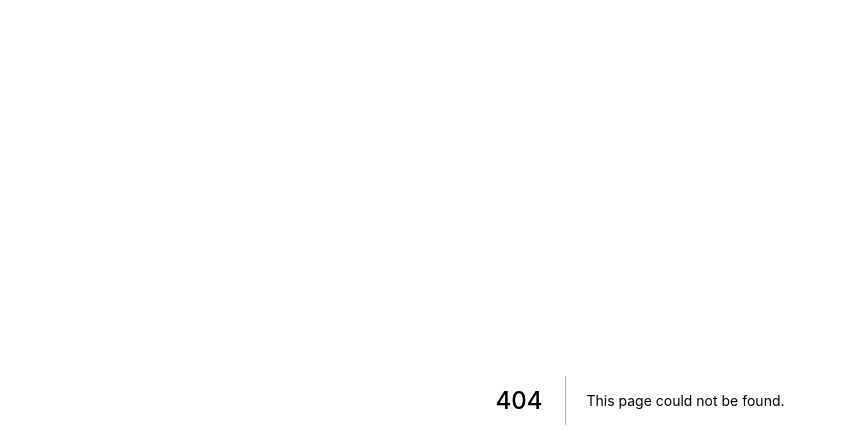
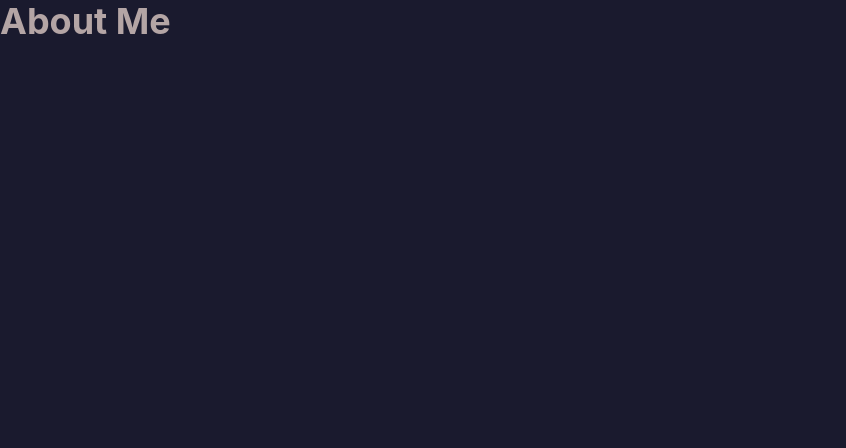
Before and after one commit to zeetaengrg/portfolio, a Next.js app: page /about-me/about in a window 1280 px wide. Before the commit this address had no page. Shown: the top 448 px of the page, without its empty margins (0-846 px from the left). Built offline with nearby package versions, Linux system fonts and the light colour scheme.

Commit message:
feat: About Me page added

```diff
--- /dev/null
+++ b/components/AboutMe.jsx
@@ -0,0 +1,13 @@
+import { Heading } from '@chakra-ui/react';
+
+const AboutMe = () => {
+    return (
+        <>
+            <Heading>
+                About Me
+            </Heading>
+        </>
+    );
+};
+
+export default AboutMe;
--- /dev/null
+++ b/pages/about-me/about.jsx
@@ -0,0 +1,15 @@
+import Head from "next/head";
+import AboutMe from "../../components/AboutMe";
+
+const About = () => {
+    return (
+        <>
+            <Head>
+                <title>About Me</title>
+            </Head>
+            <AboutMe />
+        </>
+    );
+};
+
+export default About;
--- a/pages/index.jsx
+++ b/pages/index.jsx
@@ -6,7 +6,7 @@ import Projects from "../components/Projects";
 import Contacts from "../components/Contacts";
 import Footer from "../components/Footer";
 
-const Home = () => {
+const Layout = () => {
 	return (
 		<div>
 			<Head>
@@ -22,4 +22,4 @@ const Home = () => {
 	);
 };
 
-export default Home;
+export default Layout;
```
